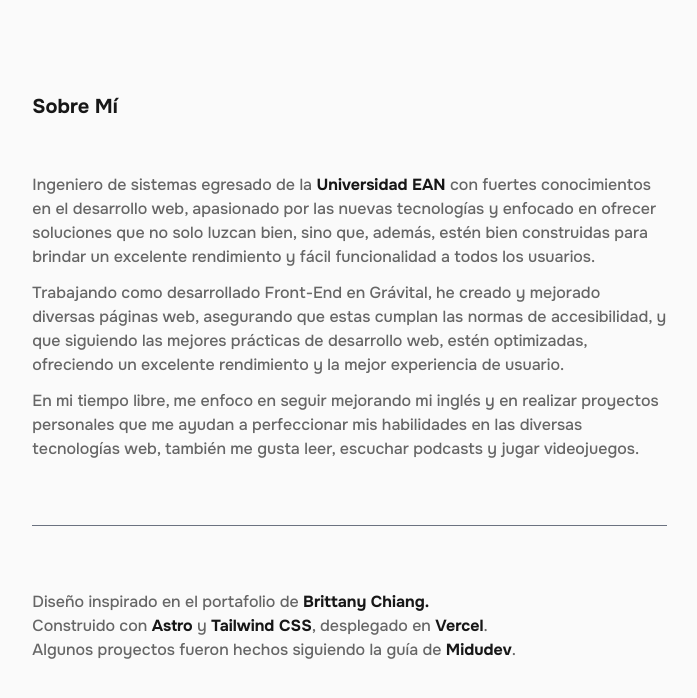
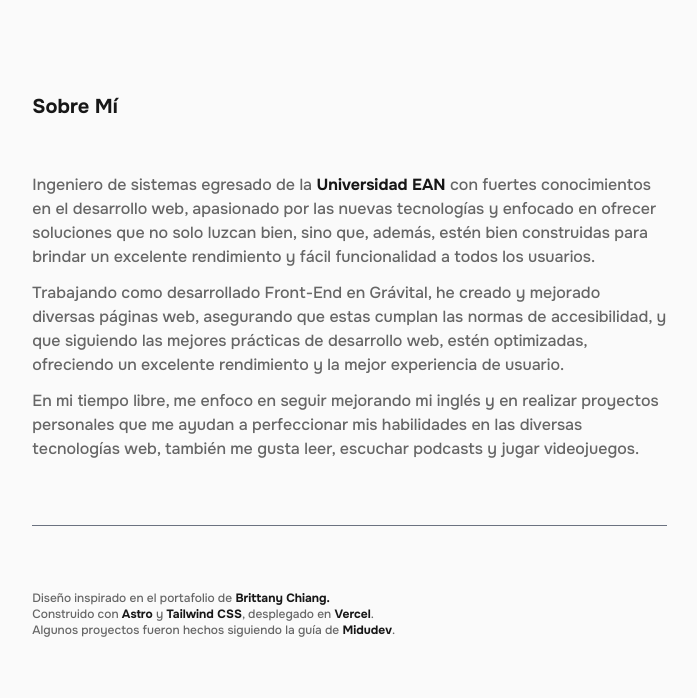
Before and after one commit to JoseSissa/Portfolio, an Astro site: page / in a window 1280 px wide. Shown: the part 1343-2041 px from the top of the page, without its empty margins (517-1214 px from the left). Built offline with nearby package versions, Linux system fonts and the light colour scheme; Astro itself is replaced by a stand-in of ours.

Commit message:
Setting up font size footer

```diff
--- a/src/components/Footer.astro
+++ b/src/components/Footer.astro
@@ -1,4 +1,4 @@
-<footer class="border-t border-gray-500 pt-16 text-colorSecondary">
+<footer class="border-t border-gray-500 pt-16 text-colorSecondary text-xs">
   <p>
     Diseño inspirado en el portafolio de
     <a
```
